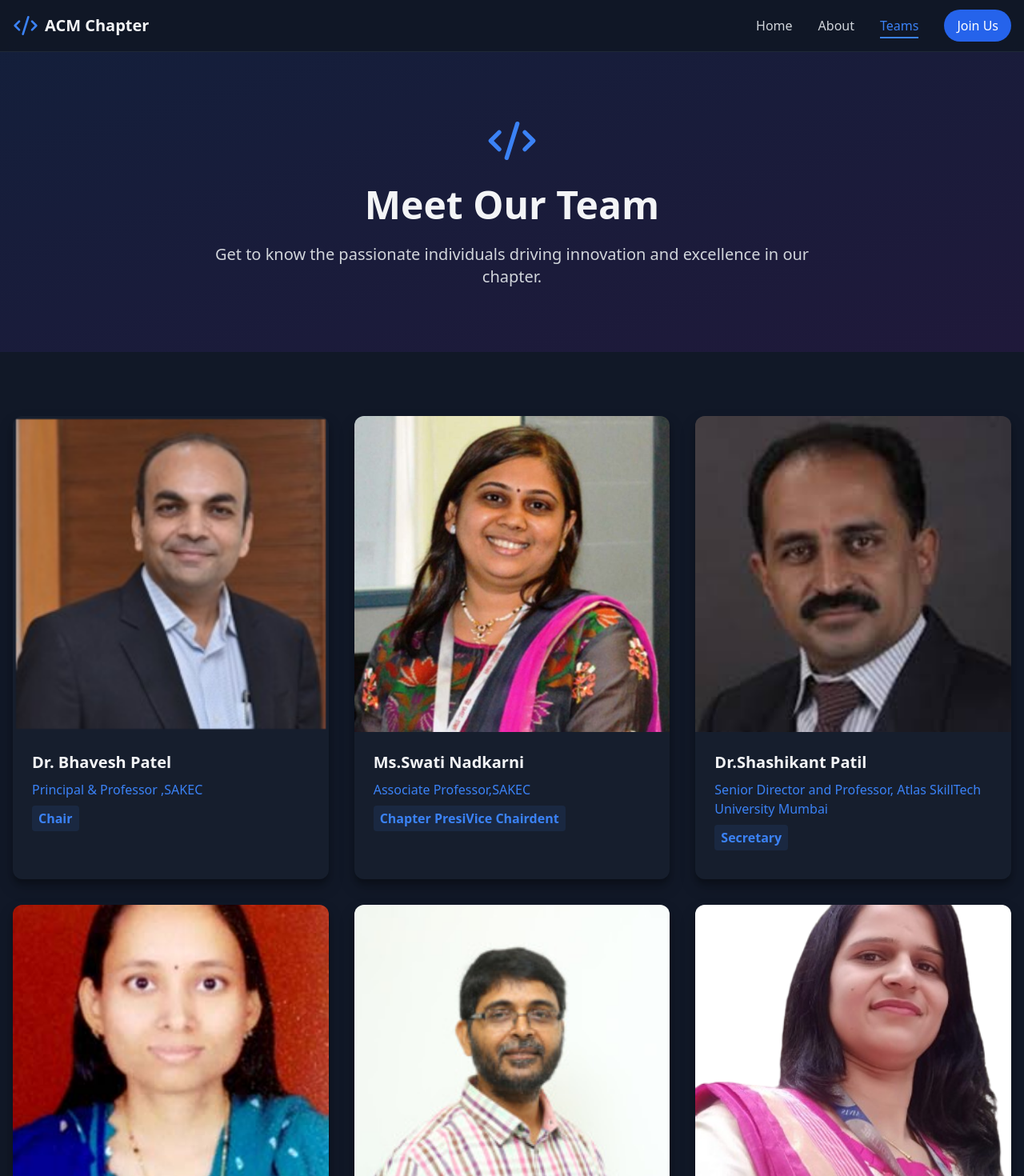
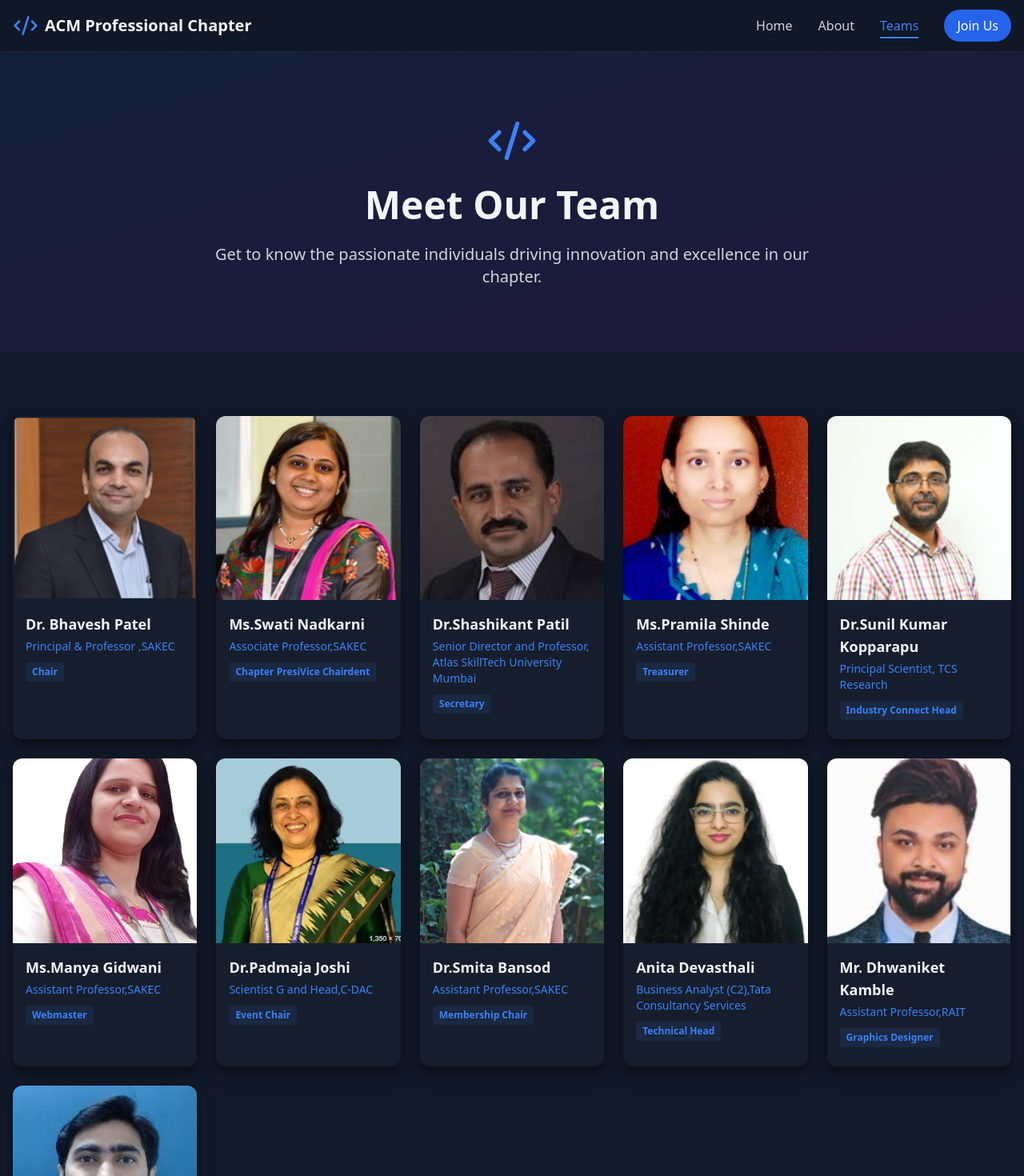
Before and after one commit to ShreedharJoshi31/acm-website, a React (Vite) app: page /teams in a window 1280 px wide. Shown: the top 1470 px of the page at 80% size. Built offline with nearby package versions, Linux system fonts and the light colour scheme.

Commit message:
updated columns in teams page and edited content

```diff
--- a/src/components/Navbar.tsx
+++ b/src/components/Navbar.tsx
@@ -20,7 +20,7 @@ export const Navbar = () => {
         <div className="flex items-center justify-between h-16">
           <Link to="/" className="flex items-center gap-2">
             <Code2 className="w-8 h-8 text-blue-500" />
-            <span className="text-xl font-bold">ACM Chapter</span>
+            <span className="text-xl font-bold">ACM Professional Chapter</span>
           </Link>
 
           {/* Desktop Navigation */}
--- a/src/components/about/AboutHero.tsx
+++ b/src/components/about/AboutHero.tsx
@@ -1,6 +1,6 @@
-import React from 'react';
-import { motion } from 'framer-motion';
-import { Code2 } from 'lucide-react';
+import React from "react";
+import { motion } from "framer-motion";
+import { Code2 } from "lucide-react";
 
 export const AboutHero = () => {
   return (
@@ -13,12 +13,15 @@ export const AboutHero = () => {
           className="max-w-3xl mx-auto text-center"
         >
           <Code2 className="w-16 h-16 text-blue-500 mx-auto mb-6" />
-          <h1 className="text-4xl md:text-5xl font-bold mb-6">SAKEC ACM Professional Chapter</h1>
+          <h1 className="text-4xl md:text-5xl font-bold mb-6">
+            SAKEC ACM Professional Chapter
+          </h1>
           <p className="text-xl text-gray-300">
-            A dynamic platform for computing professionals, academics, and students within the local community.
+            A vibrant hub for computing professionals, academics, and students,
+            fostering collaboration and growth within the local community.
           </p>
         </motion.div>
       </div>
     </section>
   );
-}
+};
--- a/src/pages/Home.tsx
+++ b/src/pages/Home.tsx
@@ -6,8 +6,10 @@ import { Highlights } from "../components/Highlights";
 import { WhyJoinUs } from "../components/WhyJoinUs";
 import { Stats } from "../components/Stats";
 import { AnimatedHeroBackground } from "../components/AnimatedHeroBackground";
+import { useNavigate } from "react-router-dom";
 
 export const Home = () => {
+  const navigate = useNavigate();
   return (
     <div>
       {/* Hero Section */}
@@ -22,25 +24,29 @@ export const Home = () => {
               animate={{ opacity: 1, x: 0 }}
               transition={{ duration: 0.6 }}
             >
-              <div className="flex items-center gap-2 mb-6">
+              {/* <div className="flex items-center gap-2 mb-6">
                 <Code2 className="w-8 h-8 text-blue-500" />
                 <span className="text-xl font-semibold text-blue-500">
-                  ACM Chapter
+                  ACM Professional Chapter
                 </span>
-              </div>
+              </div> */}
               <h1 className="text-5xl md:text-7xl font-bold mb-6 bg-clip-text text-transparent bg-gradient-to-r from-blue-500 to-purple-500">
-                Empowering Innovators, Shaping the Future
+                SAKEC ACM'S PROFESSIONAL CHAPTER
               </h1>
               <p className="text-xl md:text-2xl text-gray-300 mb-8">
-                Join our premier hub for computing enthusiasts, tech leaders,
-                and innovators.
+                A community of curious minds pushing the boundaries of computer
+                science, where the minds Meet Technology for Groundbreaking
+                Ideas
               </p>
               <motion.button
                 whileHover={{ scale: 1.05 }}
                 whileTap={{ scale: 0.95 }}
+                onClick={() => {
+                  navigate("/about");
+                }}
                 className="group bg-blue-600 text-white px-8 py-4 rounded-full font-semibold text-lg flex items-center gap-2 hover:bg-blue-700 transition-all"
               >
-                Join Us
+                Know More
                 <ChevronRight className="w-5 h-5 group-hover:translate-x-1 transition-transform" />
               </motion.button>
             </motion.div>
@@ -89,7 +95,7 @@ export const Home = () => {
         </div>
       </section>
 
-      <CoreDomains />
+      {/* <CoreDomains /> */}
       {/* <Highlights /> */}
       <WhyJoinUs />
       {/* <Stats /> */}
--- a/src/pages/Teams.tsx
+++ b/src/pages/Teams.tsx
@@ -103,7 +103,7 @@ export const Teams = () => {
       {/* Team Grid */}
       <section ref={ref} className="py-20">
         <div className="container mx-auto px-4">
-          <div className="grid md:grid-cols-2 lg:grid-cols-3 gap-8">
+          <div className="grid grid-cols-1 sm:grid-cols-2 md:grid-cols-3 lg:grid-cols-4 xl:grid-cols-5 gap-6">
             {teamMembers.map((member, index) => (
               <motion.div
                 key={member.name}
@@ -119,38 +119,14 @@ export const Teams = () => {
                     className="w-full h-full object-cover group-hover:scale-105 transition-transform duration-500"
                   />
                 </div>
-                <div className="p-6">
-                  <h3 className="text-xl font-semibold mb-2">{member.name}</h3>
-                  <h3 className="text-blue-500 mb-2">{member.designation}</h3>
-                  <p className="text-blue-500 mb-3 font-semibold bg-blue-500/10 inline-block px-2 py-1 rounded">
+                <div className="p-4">
+                  <h3 className="text-lg font-semibold mb-1">{member.name}</h3>
+                  <p className="text-sm text-blue-500 mb-2">
+                    {member.designation}
+                  </p>
+                  <p className="text-xs text-blue-500 mb-2 font-semibold bg-blue-500/10 inline-block px-2 py-1 rounded">
                     {member.role}
                   </p>
-                  {/* <div className="flex gap-4">
-                    {member.social.github && (
-                      <a
-                        href={member.social.github}
-                        className="text-gray-400 hover:text-white transition-colors"
-                      >
-                        <Github className="w-5 h-5" />
-                      </a>
-                    )}
-                    {member.social.linkedin && (
-                      <a
-                        href={member.social.linkedin}
-                        className="text-gray-400 hover:text-white transition-colors"
-                      >
-                        <Linkedin className="w-5 h-5" />
-                      </a>
-                    )}
-                    {member.social.twitter && (
-                      <a
-                        href={member.social.twitter}
-                        className="text-gray-400 hover:text-white transition-colors"
-                      >
-                        <Twitter className="w-5 h-5" />
-                      </a>
-                    )}
-                  </div> */}
                 </div>
               </motion.div>
             ))}
```
